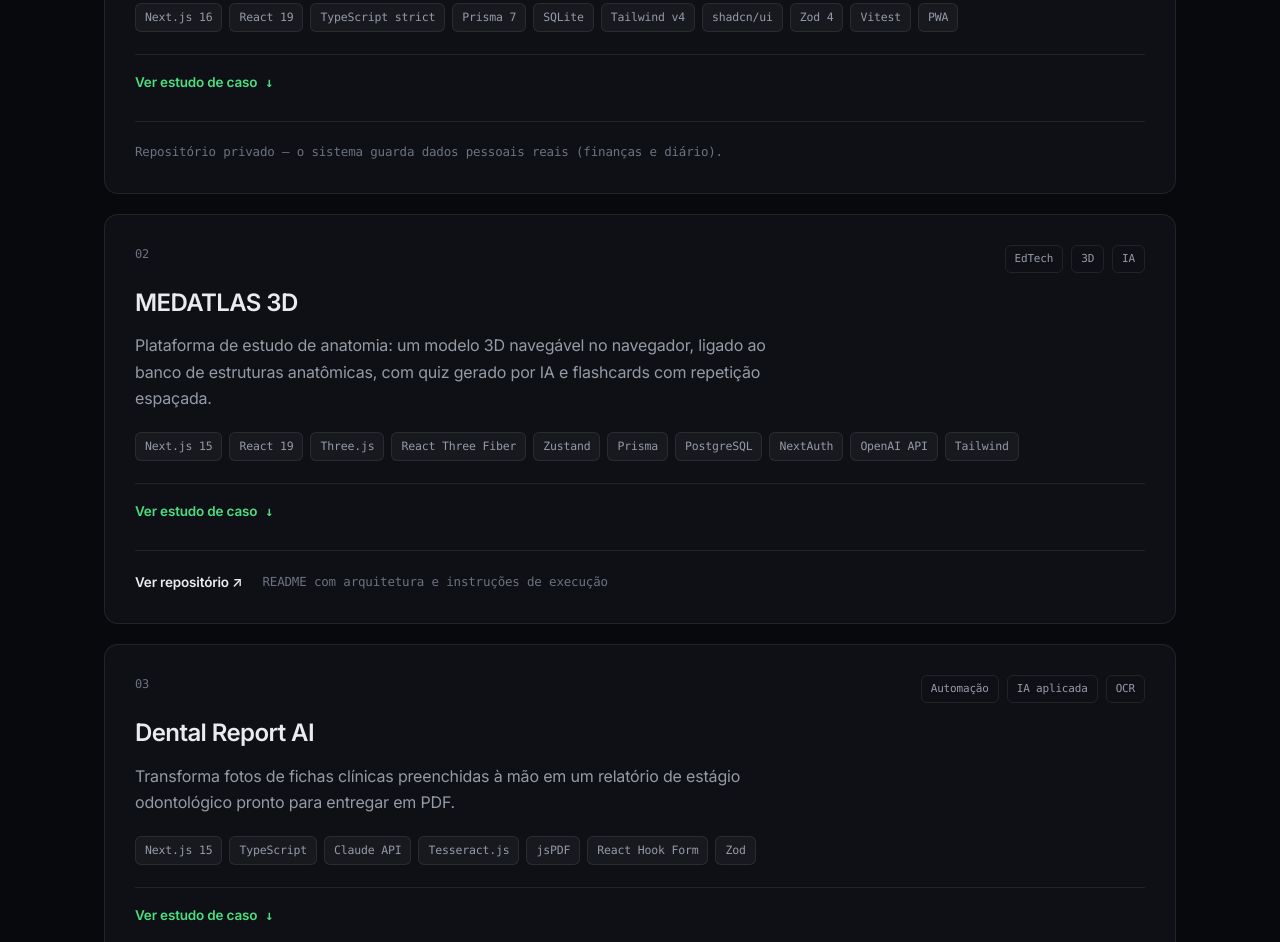
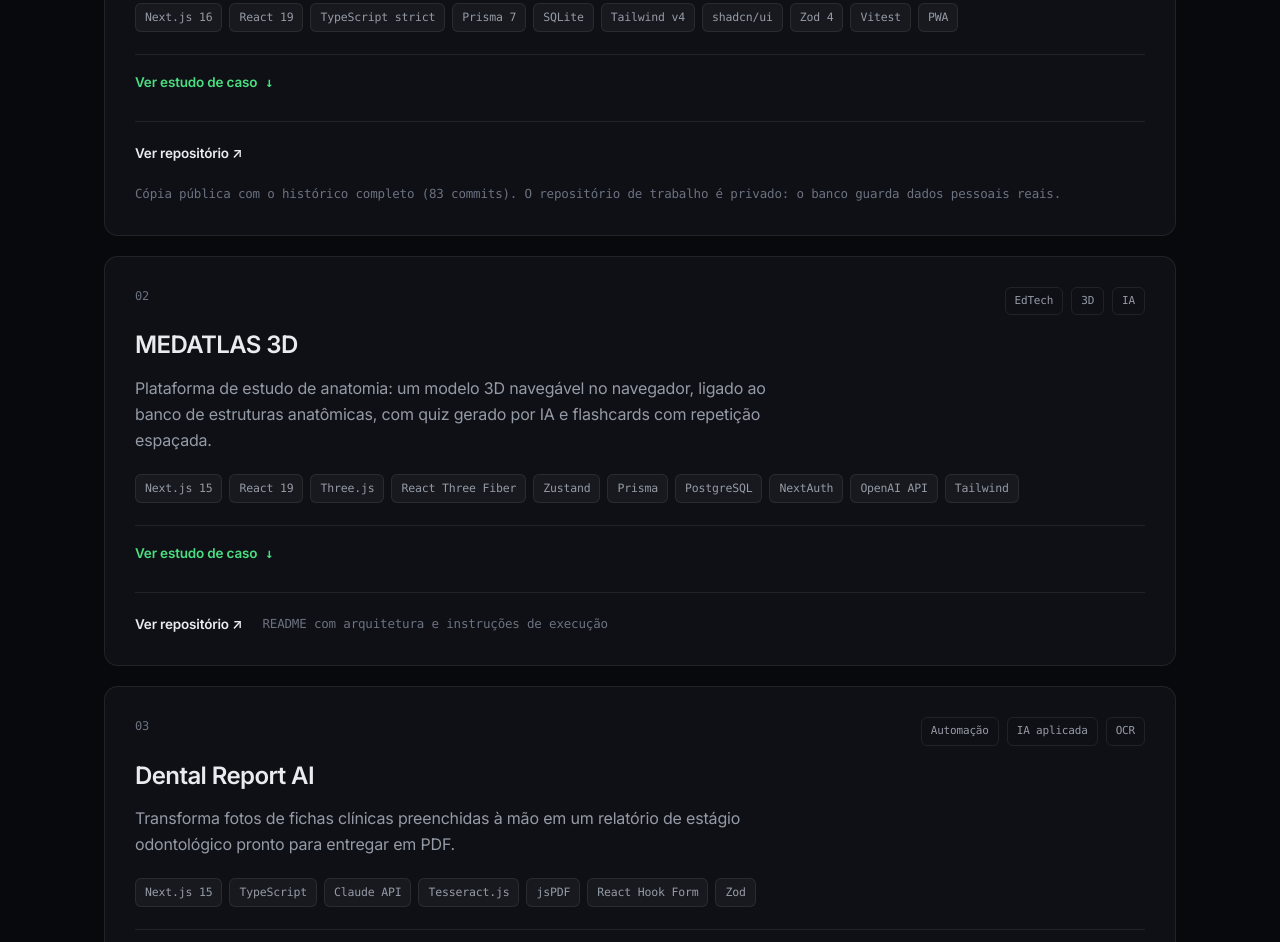
Before and after one commit to devluisam/devluisam.github.io, a plain HTML site: page index.html in a window 1280 px wide. Shown: the part 1288-2230 px from the top of the page. Drawn offline with Linux system fonts and the light colour scheme.

Commit message:
docs(toshiba): aponta o case para a copia publica do repositorio
O projeto n1 deixou de ser so uma descricao sem codigo visivel: a copia
sanitizada com os 83 commits esta publica em devluisam/toshiba-life-os.

Co-Authored-By: Claude Opus 5 <noreply@anthropic.com>

```diff
--- a/index.html
+++ b/index.html
@@ -415,7 +415,8 @@ footer{padding:36px 0}
         </details>
 
         <div class="case-links">
-          <span class="note">Repositório privado — o sistema guarda dados pessoais reais (finanças e diário).</span>
+          <a href="https://github.com/devluisam/toshiba-life-os" target="_blank" rel="noopener">Ver repositório ↗</a>
+          <span class="note">Cópia pública com o histórico completo (83 commits). O repositório de trabalho é privado: o banco guarda dados pessoais reais.</span>
         </div>
       </article>
 
```
